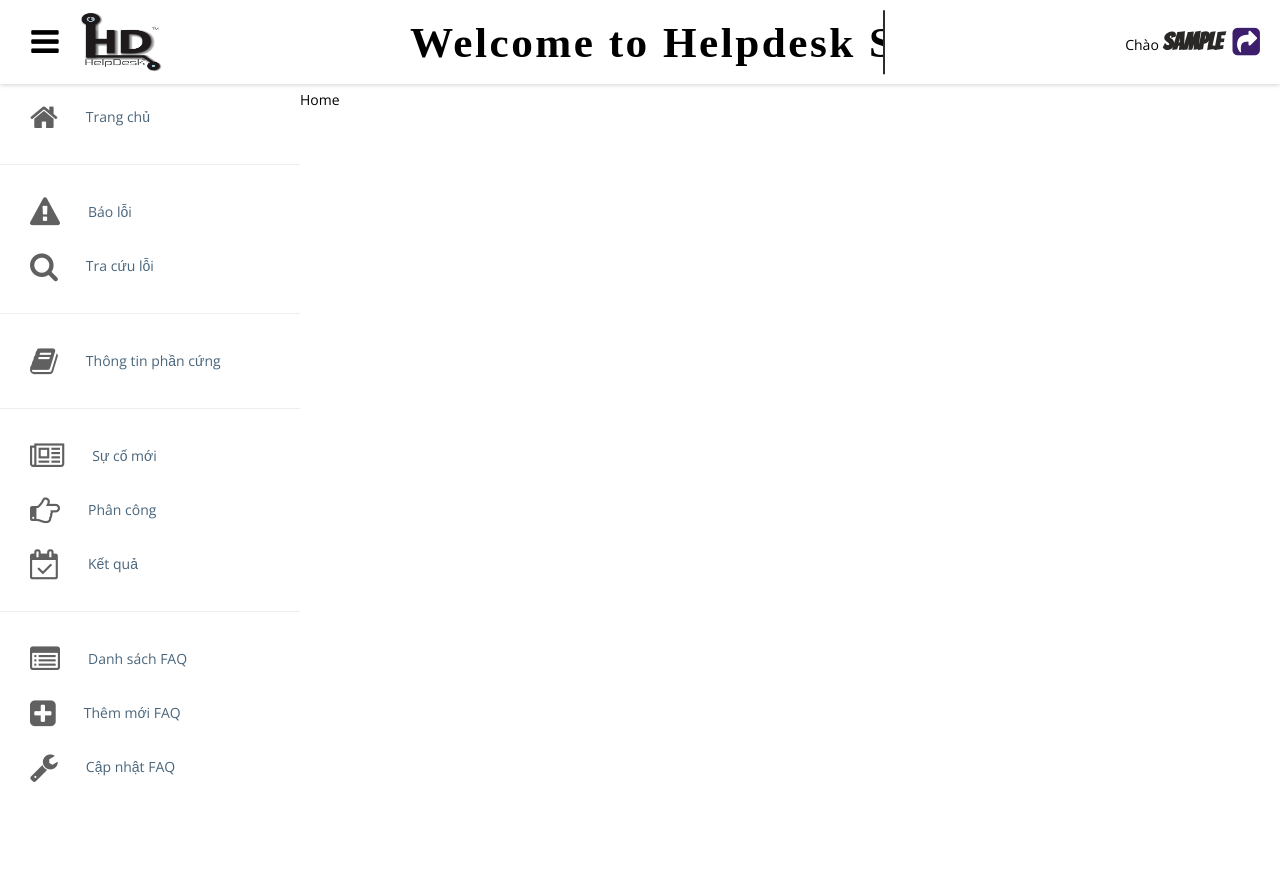
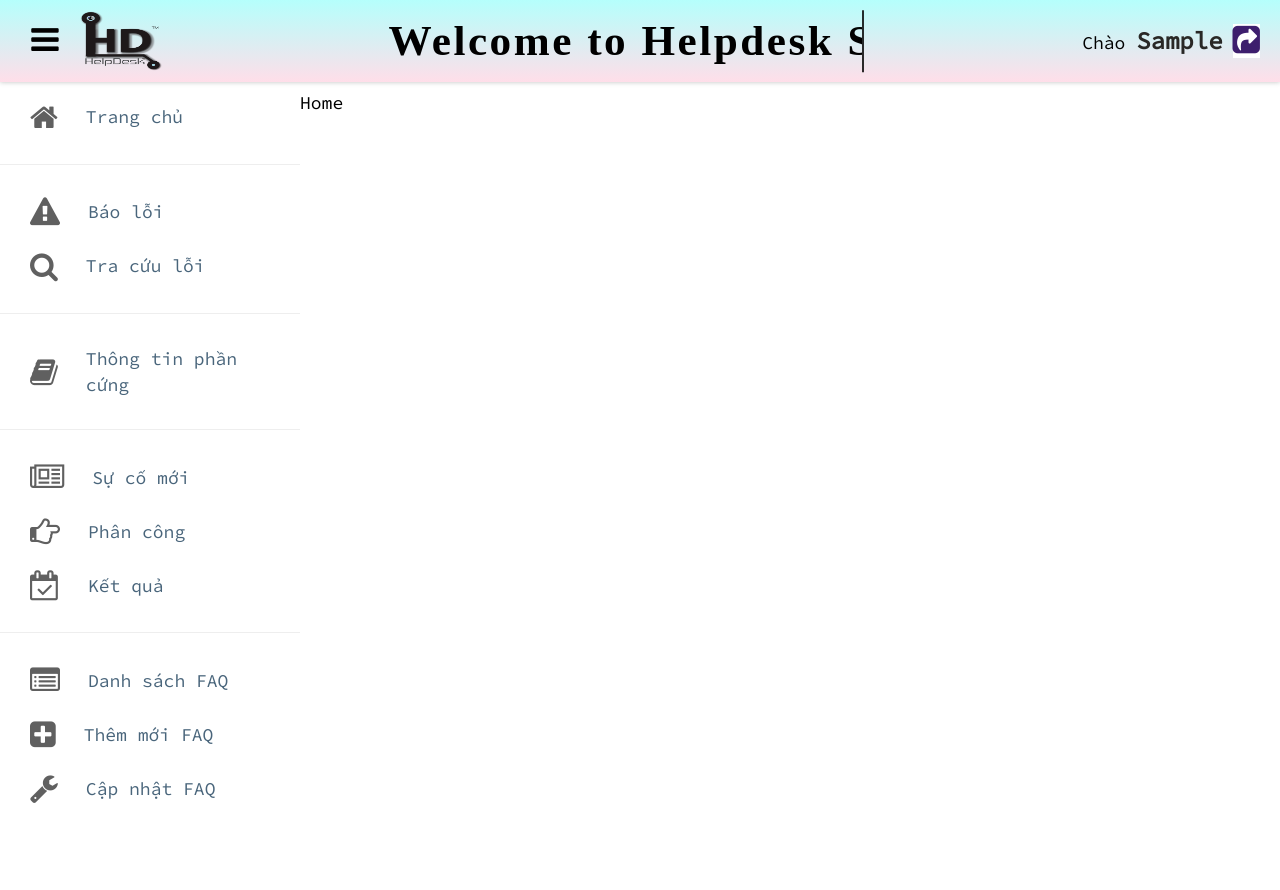
Before and after one commit to nguyendong98/Helpdesk_System, a PHP site: page / in a window 1280 px wide. Run offline with PHP 8.4, Linux system fonts and the light colour scheme; the visitor is signed in with stand-in values (Sample User, id 1); some web fonts are replaced.

Commit message:
set font source code pro

```diff
--- a/css/style.css
+++ b/css/style.css
@@ -3,6 +3,9 @@
 @import url('https://fonts.googleapis.com/css?family=Open+Sans|Source+Code+Pro&display=swap');
 @import url('https://fonts.googleapis.com/css?family=Bangers&display=swap');
 @import url('https://fonts.googleapis.com/css?family=Zhi+Mang+Xing&display=swap');
+@import url('https://fonts.googleapis.com/css2?family=Balsamiq+Sans&family=Source+Code+Pro:ital,wght@1,700&display=swap');
+
+
 /* reset css   */
 *{
     padding: 0;
@@ -19,7 +22,10 @@ ul li{ list-style: none;}
 /* body{
     height: 1000px;
 } */
-
+* {
+    font-family: 'Source Code Pro', monospace;
+    font-size: 18px;
+}
 
 
 
@@ -31,7 +37,10 @@ ul li{ list-style: none;}
 
 .header{
 
-    background: #fff;
+    background-color: #FFDEE9;
+    background-image: linear-gradient(0deg, #FFDEE9 0%, #B5FFFC 100%);
+
+
     display: grid;
     grid-template-columns: auto 1fr auto;
     grid-template-areas: "logo conten user";
@@ -97,14 +106,10 @@ ul li{ list-style: none;}
 .header .header-logo .button-menu{
     border: none;
     outline: none;
-    background: white;
+    background: transparent;
     border-radius: 100px;
     width: 50px;
     height: 50px;
-}
-.header .header-logo .button-menu:hover{
-    background: #E7E7E7;
-
 }
 .header .header-logo .button-menu i{
     font-size: 32px;
@@ -136,9 +141,8 @@ ul li{ list-style: none;}
 .header-user-notify .name{
     font-weight: 900;
     color: #292826;
-    text-transform: uppercase;
-    font-family: 'Bangers', cursive;
     font-size: 24px;
+    text-transform: capitalize;
 }
 .header .header-user .button-log-out{
     border: none;
@@ -183,25 +187,14 @@ ul li{ list-style: none;}
     left: 0;
     min-height: 100vh;
     overflow: auto;
-
-
     z-index: 99999;
-
-
-
-
-
-
-
 }
-
 .menu-lateral{
     position: absolute;
     top: 0;
     left: 0;
     width: 100%;
-    min-height: 120vh;
-
+    min-height: 130vh;
 }
 .menu-lateral li{
     list-style: none;
@@ -230,9 +223,14 @@ ul li{ list-style: none;}
     align-items: center;
     padding: 12px 30px;
     position: relative;
-    color: #49657b
+    color: #49657b;
+    text-decoration: none;
 }
 .menu-lateral a:hover{
+    background: #e5e5e5;
+    text-decoration: none;
+}
+.menu-lateral a:focus {
     background: #e5e5e5;
 }
 .menu-lateral i{
@@ -260,23 +258,12 @@ ul li{ list-style: none;}
     height: 100%;
     background-color:#49657b;
 }
-/* .menu-lateral a.active i{
-    animation: roate 1s infinite;
-}
-@-webkit-keyframes roate{
-    0%{
-        transform: rotate(0deg);
-    }
-    100%{
-        transform: rotate(180deg);
-    }
-} */
 .content{
     position: absolute;
     top: 0;
     grid-area: content;
     background:  #f7f7f7;
     width: 100%;
-    /* height: 1500px; */
+
 
 }
```
